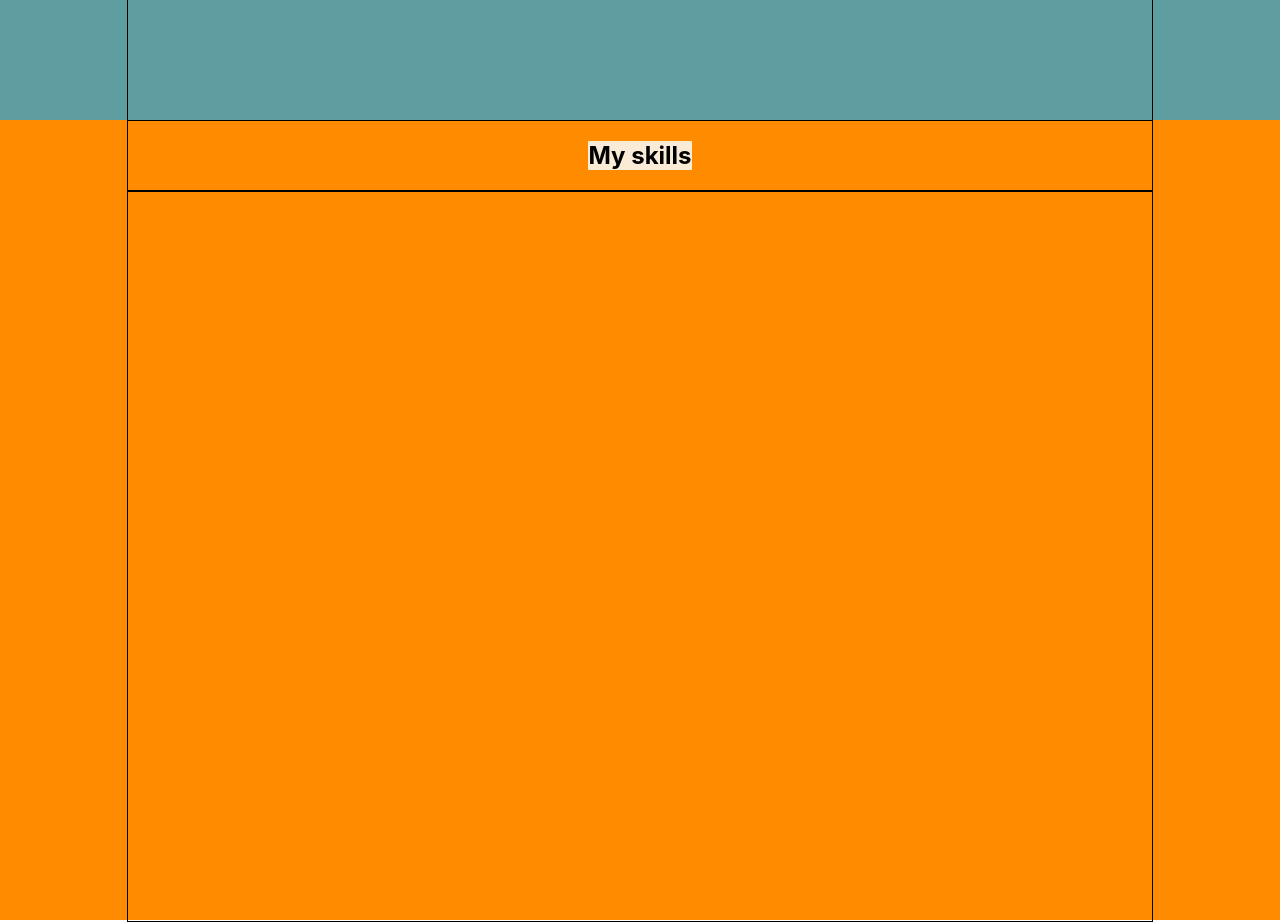
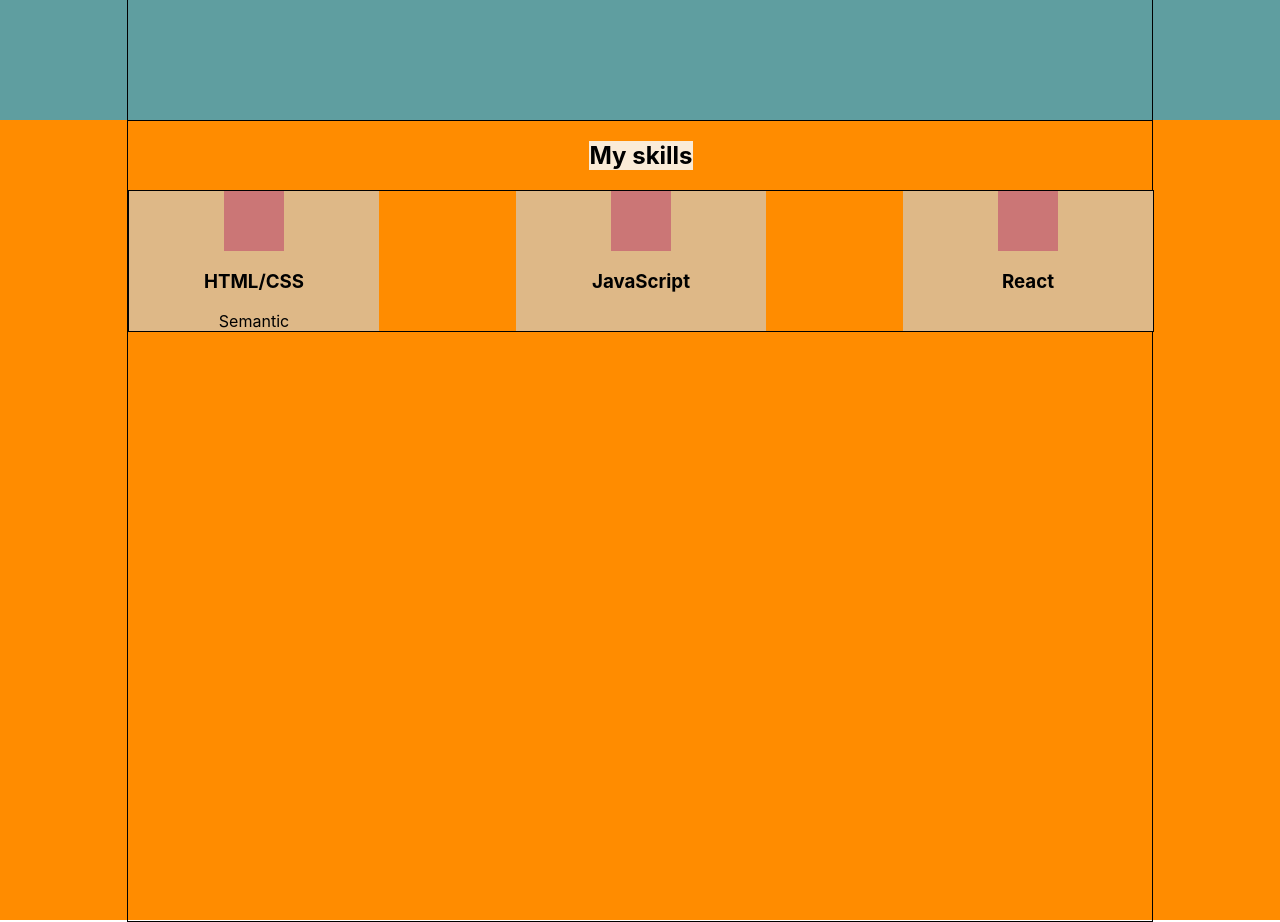
Before and after one commit to AndreyZaytsev90/Portfolio, a React (Create React App) app in the folder portfolio/: page / in a window 1280 px wide. Shown: the part 760-1682 px from the top of the page. Built offline with nearby package versions, Linux system fonts and the light colour scheme.

Commit message:
Change files

```diff
--- a/portfolio/package.json
+++ b/portfolio/package.json
@@ -10,10 +10,12 @@
     "@types/node": "^17.0.23",
     "@types/react": "^18.0.1",
     "@types/react-dom": "^18.0.0",
+    "@types/uuid": "^8.3.4",
     "react": "^18.0.0",
     "react-dom": "^18.0.0",
     "react-scripts": "5.0.0",
     "typescript": "^4.6.3",
+    "uuid": "^8.3.2",
     "web-vitals": "^2.1.0"
   },
   "scripts": {
--- a/portfolio/src/App.tsx
+++ b/portfolio/src/App.tsx
@@ -4,12 +4,16 @@ import Header from "./header/Header";
 import Main from "./main/Main";
 import Skills from "./skills/Skills";
 
-function App() {
+type AppPropsType = {
+
+}
+
+function App(props: AppPropsType) {
     return (
         <div className="App">
             <Header/>
             <Main/>
-            <Skills/>
+            <Skills /*id={props.id}*//>
         </div>
     );
 }
--- a/portfolio/src/common/styles/Container.module.css
+++ b/portfolio/src/common/styles/Container.module.css
@@ -6,4 +6,5 @@
     display: flex;
     align-items: center;
     justify-content: space-between;
+    flex-wrap: wrap;
 }
--- a/portfolio/src/index.tsx
+++ b/portfolio/src/index.tsx
@@ -6,7 +6,7 @@ import reportWebVitals from './reportWebVitals';
 
 ReactDOM.render(
   <React.StrictMode>
-    <App />
+    <App /*id={}*//>
   </React.StrictMode>,
   document.getElementById('root')
 );
--- a/portfolio/src/skills/Skills.module.css
+++ b/portfolio/src/skills/Skills.module.css
@@ -15,4 +15,7 @@
 .skills {
     border: 1px solid;
     width: 100%;
+    display: flex;
+    justify-content: space-between;
+    flex-wrap: wrap;
 }
--- a/portfolio/src/skills/Skills.tsx
+++ b/portfolio/src/skills/Skills.tsx
@@ -1,14 +1,22 @@
 import React from 'react';
 import style from './Skills.module.css'
 import styleContainer from './../common/styles/Container.module.css'
+import Skill from "./skill/Skill";
+import {v1} from "uuid";
 
-const Skills = () => {
+type SkillsPropsType = {
+
+}
+
+const Skills = (props: SkillsPropsType) => {
     return (
         <div className={style.skillsBlock}>
             <div className={`${styleContainer.container} ${style.skillsContainer}`}>
                 <h2 className={style.title}>My skills</h2>
                 <div className={style.skills}>
-
+                    <Skill  title={"HTML/CSS"} description={"Semantic"}/>
+                    <Skill  title={"JavaScript"} description={""}/>
+                    <Skill  title={"React"} description={""}/>
                 </div>
             </div>
         </div>
--- a/portfolio/src/skills/skill/Skill.module.css
+++ b/portfolio/src/skills/skill/Skill.module.css
@@ -0,0 +1,14 @@
+.skill {
+    width: 250px;
+    background-color: burlywood;
+    display: flex;
+    flex-direction: column;
+    align-items: center;
+    text-align: center;
+}
+
+.icon {
+    height: 60px;
+    width: 60px;
+    background-color: #cb7676;
+}
--- a/portfolio/src/skills/skill/Skill.tsx
+++ b/portfolio/src/skills/skill/Skill.tsx
@@ -0,0 +1,21 @@
+import React from 'react';
+import style from './Skill.module.css'
+
+type SkillPropsType = {
+    title: string
+    description: string
+}
+
+const Skill = (props: SkillPropsType) => {
+    return (
+        <div className={style.skill}>
+            <div className={style.icon}></div>
+            <h3>{props.title}</h3>
+            <span className={style.description}>
+                {props.description}
+            </span>
+        </div>
+    );
+};
+
+export default Skill;
```
Also changed, not shown: 1 other file (tests, documents, lock files or other folders).
